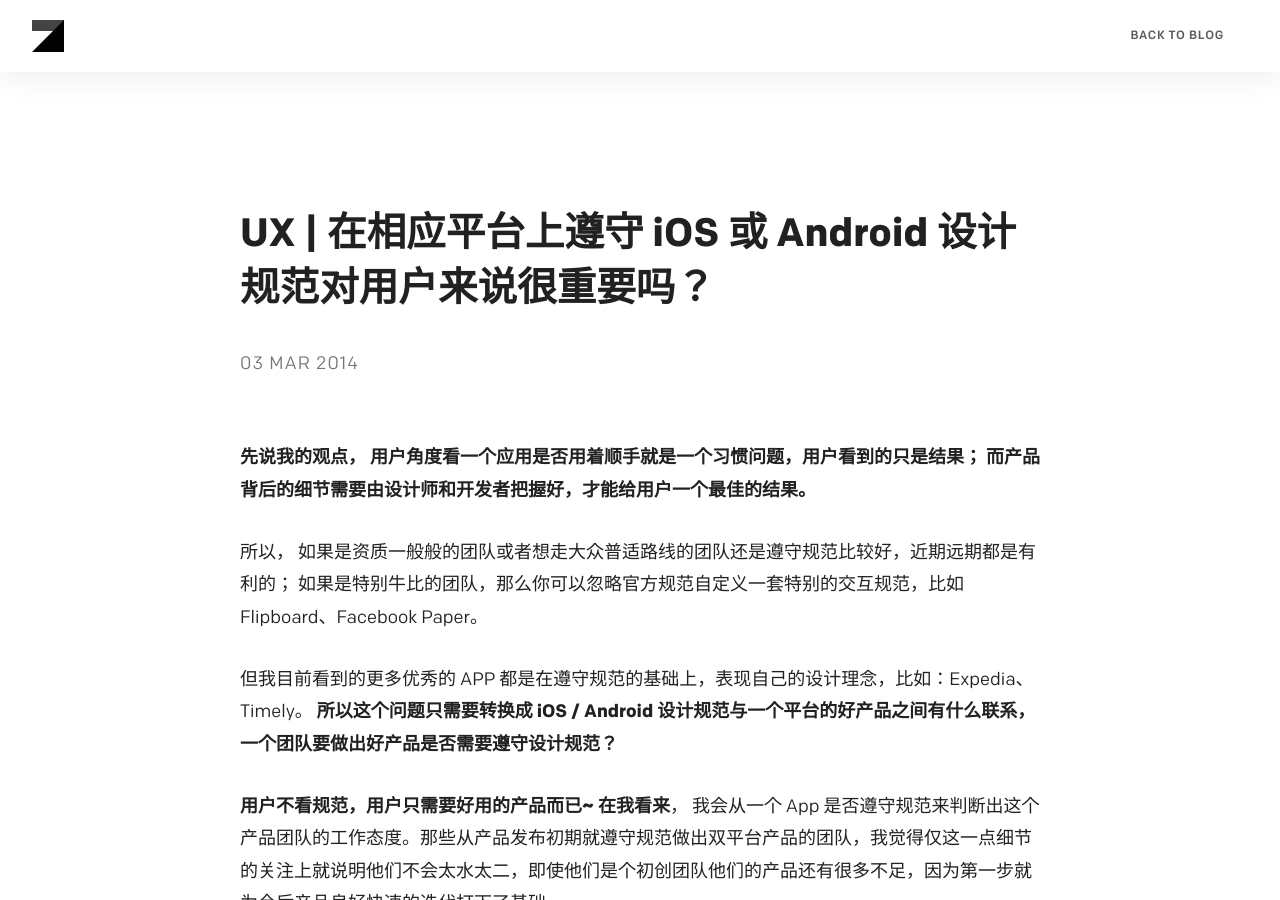
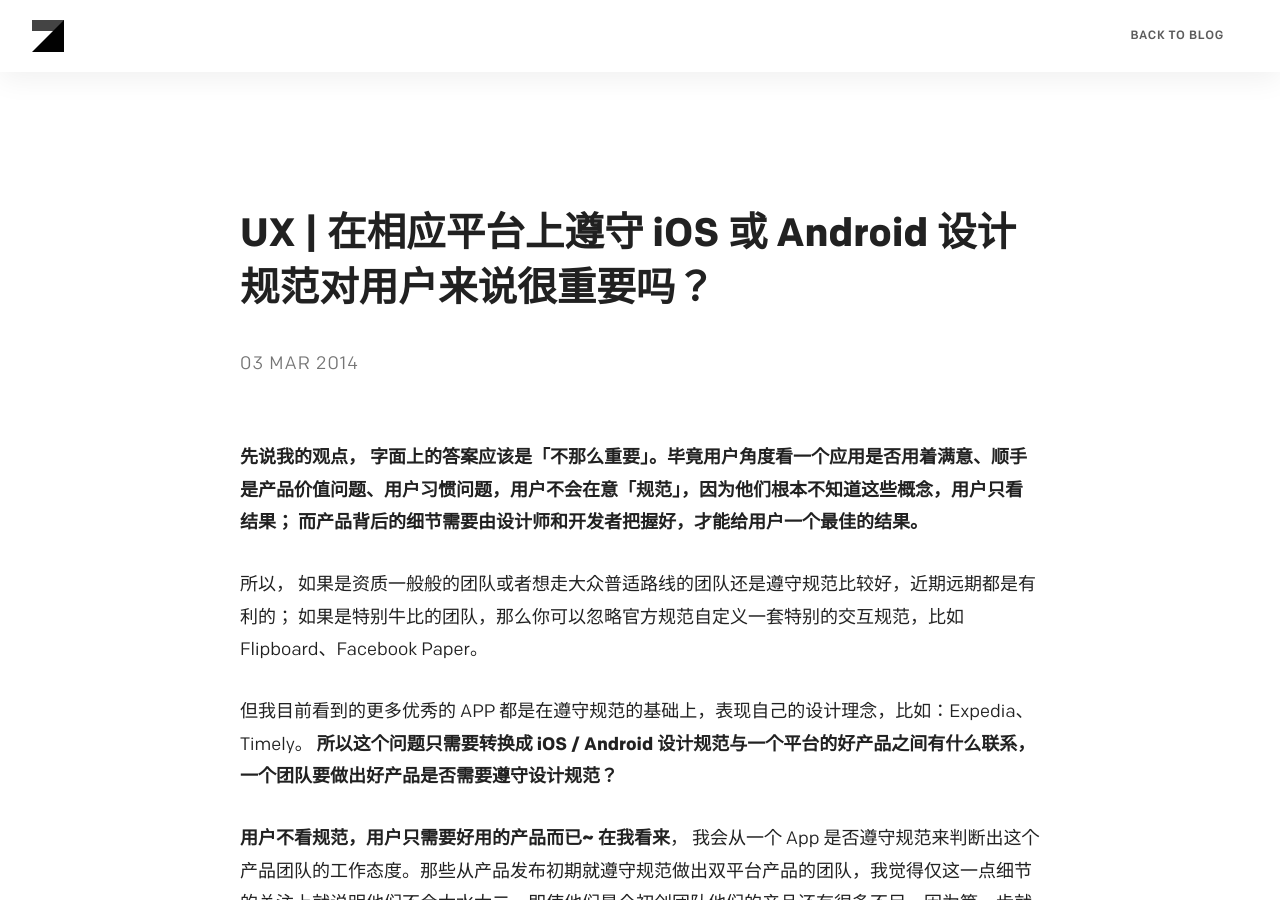
Before and after one commit to hominthesky/blog, a Jekyll site: the page built from _posts/2014-03-03-Are-OS-Guidelines-important-for users.md, in a window 1280 px wide and 900 px high. Built offline with Jekyll 4.4.1, drawn with Linux system fonts in a browser that asks for light colours; nearby versions of some CDN libraries; comment, search, counter and statistics services are not loaded.

Commit message:
Update 2014-03-03-Are-OS-Guidelines-important-for users.md

```diff
--- a/_posts/2014-03-03-Are-OS-Guidelines-important-for users.md
+++ b/_posts/2014-03-03-Are-OS-Guidelines-important-for users.md
@@ -8,7 +8,7 @@ tags: product, iOS, Android, Design Guideline, iOS HIG, Android Design
 ---
 
 **先说我的观点，**
-**用户角度看一个应用是否用着顺手就是一个习惯问题，用户看到的只是结果；**
+**字面上的答案应该是「不那么重要」。毕竟用户角度看一个应用是否用着满意、顺手是产品价值问题、用户习惯问题，用户不会在意「规范」，因为他们根本不知道这些概念，用户只看结果；**
 **而产品背后的细节需要由设计师和开发者把握好，才能给用户一个最佳的结果。**
 
 所以，
@@ -42,8 +42,6 @@ Android 和 iOS 规范如果都要各自遵照来进行设计，两套设计工
 
 所以，我认为一个负责任、用心的团队应该遵守平台规范，如果可以，再加以自身的风格和理念，就是锦上添花了。
 
-
-
 问答原文发布于：
 
 https://www.zhihu.com/question/22895304/answer/23051975
```
